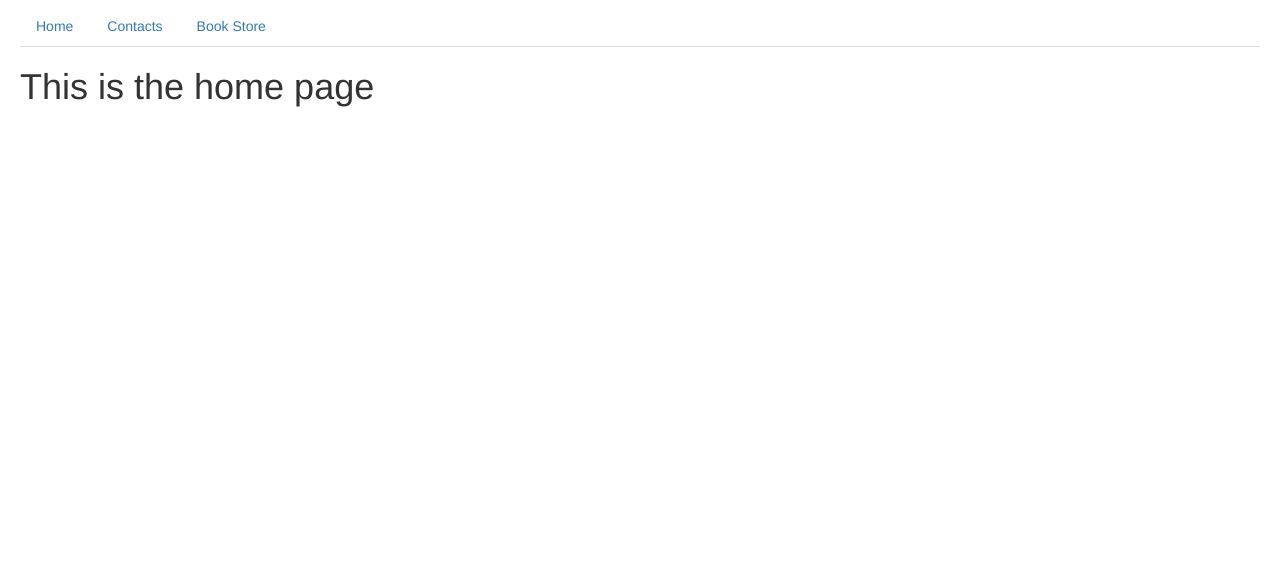
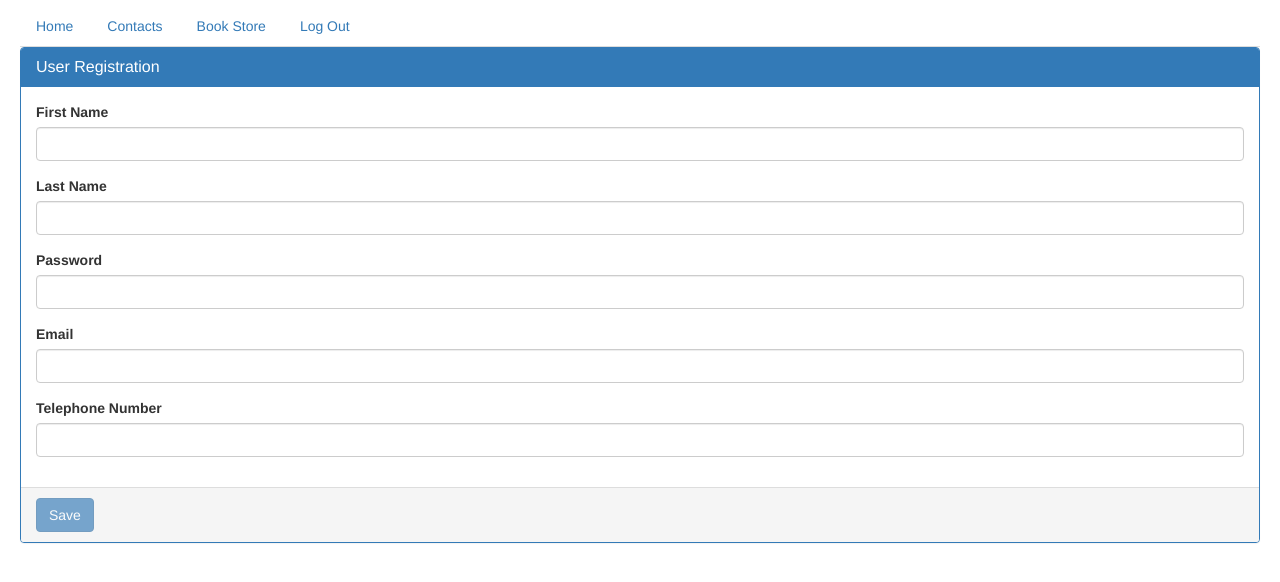
Before and after one commit to vrallabhandi/angular-library-mgt, an Angular app: page /signup in a window 1280 px wide. Before the commit this address led to /home. Shown: the top 582 px of the page. Built offline with nearby package versions, Linux system fonts and the light colour scheme.

Commit message:
Changes for forms

```diff
--- a/src/app/app.component.html
+++ b/src/app/app.component.html
@@ -57,6 +57,9 @@
         <li routerLinkActive="true">
             <a routerLink="/bookstore">Book Store</a>
         </li>
+        <li routerLinkActive="true">
+                <a routerLink="/login" class="pull-right">Log Out</a>
+            </li>
     </ul>
     <router-outlet></router-outlet>
 </div>
--- /dev/null
+++ b/src/app/login-page/login-page.component.html
@@ -0,0 +1,15 @@
+<form (ngSubmit)="onSubmit(loginForm)" #loginForm="ngForm">
+  <div class="form-group">
+    <label for="email">Email address:</label>
+    <input type="email" class="form-control" id="email" name="email" ngModel required>
+  </div>
+  <div class="form-group">
+    <label for="pwd">Password:</label>
+    <input type="password" class="form-control" id="pwd" name="password" ngModel required>
+  </div>
+  <div class="checkbox">
+    <label>
+      <input type="checkbox" name="rememberMe" ngModel> Remember me</label>
+  </div>
+  <button type="submit" class="btn btn-default" [disabled]="!loginForm.valid">Submit</button>
+</form>
--- /dev/null
+++ b/src/app/login-page/login-page.component.ts
@@ -0,0 +1,25 @@
+import { Component, OnInit } from '@angular/core';
+import { NgForm } from '../../../node_modules/@angular/forms';
+import { Route, Router } from '@angular/router';
+
+
+@Component({
+  selector: 'app-login-page',
+  templateUrl: './login-page.component.html',
+  styleUrls: ['./login-page.component.css']
+})
+export class LoginPageComponent implements OnInit {
+
+  constructor(private _route: Router) { }
+
+  ngOnInit() {
+  }
+
+  onSubmit(loginForm: NgForm) {
+    console.log(loginForm);
+    const loginObj = loginForm.value;
+    if(loginObj.email === 'test' && loginObj.password === 'test') {
+      this._route.navigate(['/home'])
+    }
+  }
+}
--- /dev/null
+++ b/src/app/signup-page/signup-page.component.html
@@ -0,0 +1,66 @@
+<form #signupForm="ngForm" (ngSubmit)="saveEmployee(signupForm)">
+  <div class="panel panel-primary">
+    <div class="panel-heading">
+      <h3 class="panel-title">User Registration</h3>
+    </div>
+    <div class="panel-body">
+
+      <div class="form-group"
+       [class.has-error]="firstNameControl.invalid && firstNameControl.touched"
+       [class.has-success]="firstNameControl.valid">
+        <label for="firstName" class="control-label">First Name</label>
+        <input id="firstName" required type="text" class="form-control" name="firstName" [(ngModel)]="firstName"
+        #firstNameControl="ngModel">
+        <span class="help-block" *ngIf="firstNameControl.invalid && firstNameControl.touched">
+          Full Name is required
+        </span>
+      </div>
+
+      <div class="form-group">
+        <label for="lastName">Last Name</label>
+        <input id="lastName" type="text" class="form-control" name="lastName" [(ngModel)]="lastName">
+      </div>
+
+      <div class="form-group"
+       [class.has-error]="passwordControl.invalid && passwordControl.touched"
+       [class.has-success]="passwordControl.valid">
+        <label for="password" class="control-label">Password</label>
+        <input id="password" required type="password" class="form-control" name="password" [(ngModel)]="password"
+        #passwordControl="ngModel">
+        <span class="help-block" *ngIf="passwordControl.invalid && passwordControl.touched">
+          Password is required
+        </span>
+      </div>
+
+      <div class="form-group"
+       [class.has-error]="emailControl.invalid && emailControl.touched"
+       [class.has-success]="emailControl.valid">
+        <label for="email" class="control-label">Email</label>
+        <input id="email" required [email]="emailControl.value !== ''" type="text" autocomplete="off"
+        class="form-control" name="email" value='' [(ngModel)]="email"
+        #emailControl="ngModel">
+        <span class="help-block" *ngIf="emailControl.errors?.required && emailControl.touched">
+          Email is required
+        </span>
+        <span class="help-block" *ngIf="emailControl.errors?.email && emailControl.touched && emailControl.dirty">
+            Email is invalid
+          </span>
+      </div>
+
+      <div class="form-group"
+       [class.has-error]="telephoneControl.invalid && telephoneControl.touched"
+       [class.has-success]="telephoneControl.valid">
+        <label for="telephone" class="control-label">Telephone Number</label>
+        <input id="telephone" required type="text" class="form-control" name="telephone" [(ngModel)]="telephone"
+        #telephoneControl="ngModel">
+        <span class="help-block" *ngIf="telephoneControl.invalid && telephoneControl.touched">
+          Telephone Number is required
+        </span>
+      </div>
+
+    </div>
+    <div class="panel-footer">
+      <button class="btn btn-primary" type="submit" [disabled]="signupForm.invalid">Save</button>
+    </div>
+  </div>
+</form>
--- /dev/null
+++ b/src/app/signup-page/signup-page.component.ts
@@ -0,0 +1,15 @@
+import { Component, OnInit } from '@angular/core';
+
+@Component({
+  selector: 'app-signup-page',
+  templateUrl: './signup-page.component.html',
+  styleUrls: ['./signup-page.component.css']
+})
+export class SignupPageComponent implements OnInit {
+
+  constructor() { }
+
+  ngOnInit() {
+  }
+
+}
```
Also changed, not shown: src/app/app.module.ts (+8 -2 lines), src/app/login-page/login-page.component.css (added), src/app/signup-page/signup-page.component.css (added), 2 other files (tests, documents, lock files or other folders).
